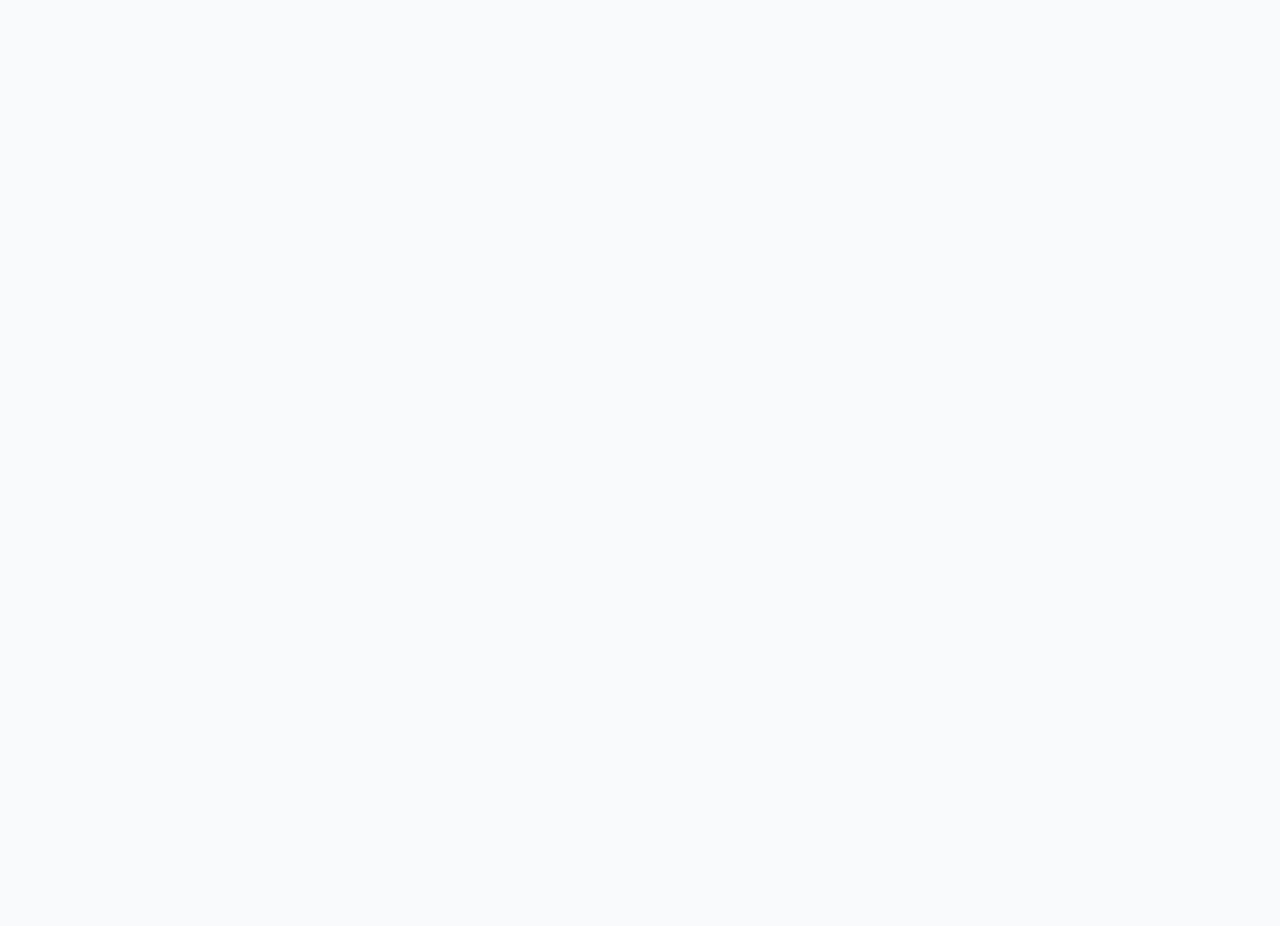
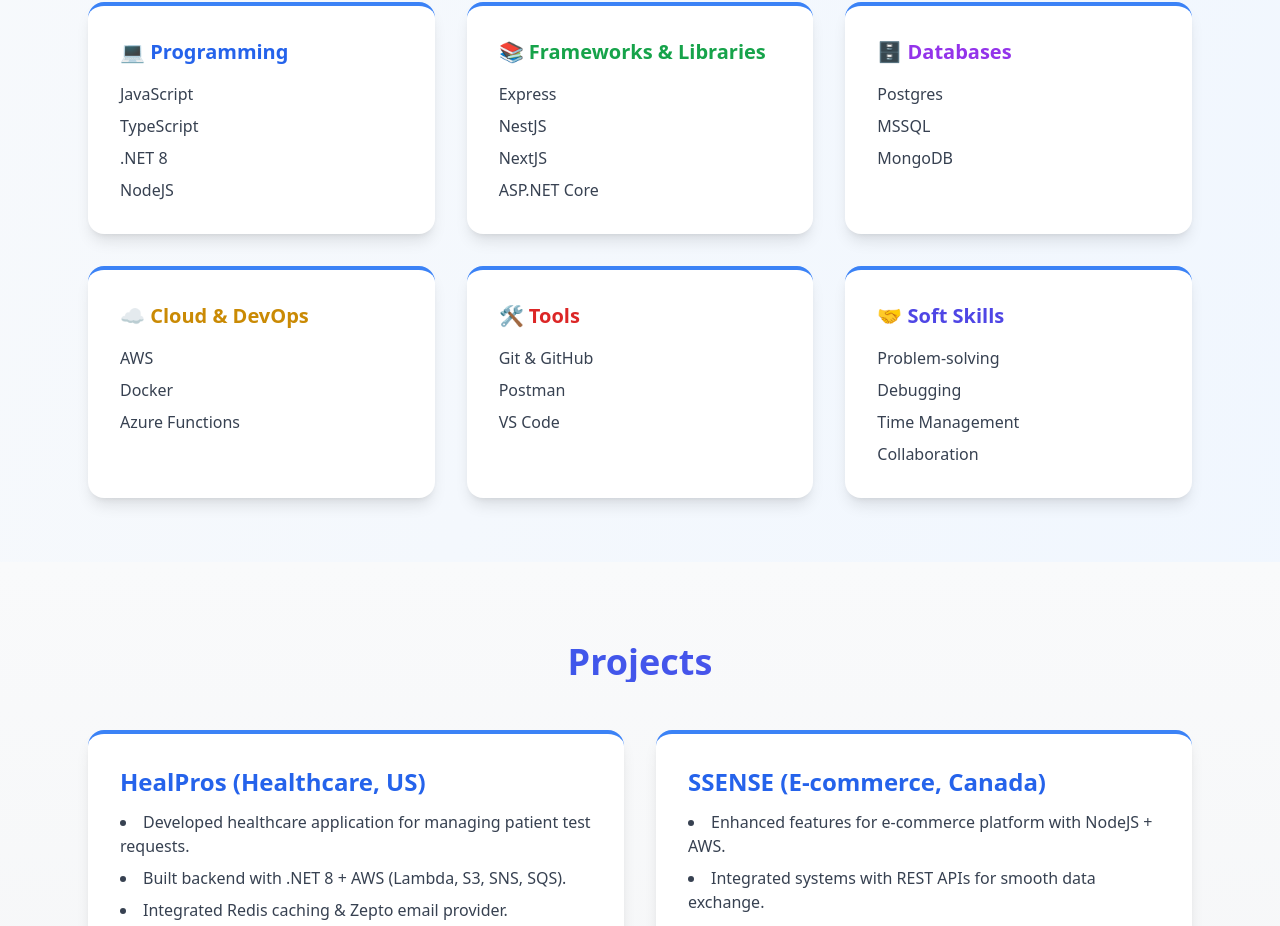
Before and after one commit to anandpalanisamyN/anand-palanisamy-portfolio, a React (Vite) app: page / in a window 1280 px wide. Shown: the part 1798-2724 px from the top of the page. Before the commit the page ends 1252 px from the top, so only its background shows below. Built offline with nearby package versions, Linux system fonts and the light colour scheme.

Commit message:
feat(AP-07): Contact Page (#7)

```diff
--- /dev/null
+++ b/src/components/sections/Contact.jsx
@@ -0,0 +1,35 @@
+import { FaEnvelope, FaGithub, FaLinkedin, FaPhone } from "react-icons/fa";
+import { Button } from "../ui/button";
+
+export default function Contact() {
+  return (
+    <section id="contact" className="max-w-6xl mx-auto px-6 py-16 text-center">
+      <h3 className="text-3xl font-bold mb-6">Get in Touch</h3>
+      <p className="text-gray-700 mb-6">
+        I’m always open to discussing new opportunities, collaborations, or just a friendly chat. Let’s connect!
+      </p>
+      <div className="flex flex-wrap justify-center gap-4">
+        <Button variant="outline">
+          <a href="mailto:anandpalanisamy98422@gmail.com" className="flex items-center gap-2">
+            <FaEnvelope /> Email
+          </a>
+        </Button>
+        <Button variant="outline">
+          <a href="tel:+919842291682" className="flex items-center gap-2">
+            <FaPhone /> +91 98422 91682
+          </a>
+        </Button>
+        <Button variant="outline">
+          <a href="https://github.com/anandpalanisamyN" target="_blank" rel="noopener noreferrer" className="flex items-center gap-2">
+            <FaGithub /> GitHub
+          </a>
+        </Button>
+        <Button variant="outline">
+          <a href="https://www.linkedin.com/in/anand-palanisamy-580b2b1b8/" target="_blank" rel="noopener noreferrer" className="flex items-center gap-2">
+            <FaLinkedin /> LinkedIn
+          </a>
+        </Button>
+      </div>
+    </section>
+  );
+}
--- /dev/null
+++ b/src/components/sections/Projects.jsx
@@ -0,0 +1,75 @@
+import { motion } from "framer-motion";
+import { CardContent } from "../ui/card";
+
+const projects = [
+  {
+    title: "HealPros (Healthcare, US)",
+    description: [
+      "Developed healthcare application for managing patient test requests.",
+      "Built backend with .NET 8 + AWS (Lambda, S3, SNS, SQS).",
+      "Integrated Redis caching & Zepto email provider.",
+      "Focused on scalability, security, and clean design patterns."
+    ]
+  },
+  {
+    title: "SSENSE (E-commerce, Canada)",
+    description: [
+      "Enhanced features for e-commerce platform with NodeJS + AWS.",
+      "Integrated systems with REST APIs for smooth data exchange.",
+      "Automated workflows using Azure timer functions.",
+      "Improved email workflows with Zepto email provider."
+    ]
+  },
+  {
+    title: "Load Board (Logistics, US)",
+    description: [
+      "Built role-based logistics platform with carrier/shipper modules.",
+      "Implemented load bidding and shipment lifecycle automation.",
+      "Added onboarding workflows for carriers & vehicle management."
+    ]
+  },
+  {
+    title: "Online Organic Store",
+    description: [
+      "Developed system to manage inventory, orders, and customers.",
+      "Digitized workflows for organic store operations.",
+      "Improved customer engagement and digital record keeping."
+    ]
+  }
+];
+
+export default function Projects() {
+  return (
+    <section id="projects" className="bg-gradient-to-b from-gray-50 to-gray-100 py-20">
+      <div className="max-w-6xl mx-auto px-6">
+        <motion.h3
+          initial={{ opacity: 0, y: 20 }}
+          whileInView={{ opacity: 1, y: 0 }}
+          transition={{ duration: 0.6 }}
+          viewport={{ once: true }}
+          className="text-4xl font-bold mb-12 text-center bg-gradient-to-r from-blue-600 to-purple-600 bg-clip-text text-transparent animate-gradient"
+        >
+          Projects
+        </motion.h3>
+
+        <div className="grid md:grid-cols-2 gap-8">
+          {projects.map((proj) => (
+            <motion.div
+              key={proj.title}
+              whileHover={{ scale: 1.03 }}
+              transition={{ type: "spring", stiffness: 200 }}
+              className="bg-white rounded-2xl shadow-lg overflow-hidden border-t-4 border-blue-500 hover:shadow-2xl transition"
+            >
+              <CardContent className="p-8">
+                <h4 className="text-2xl font-semibold mb-3 text-blue-600">{proj.title}</h4>
+                <ul className="list-disc list-inside space-y-2 text-gray-700 mb-4">
+                  {proj.description.map((line, idx) => <li key={idx}>{line}</li>)}
+                </ul>
+              </CardContent>
+            </motion.div>
+          ))}
+        </div>
+      </div>
+    </section>
+  );
+}
--- /dev/null
+++ b/src/components/sections/Skills.jsx
@@ -0,0 +1,40 @@
+import { motion } from "framer-motion";
+
+export default function Skills() {
+  return (
+    <section id="skills" className="max-w-6xl mx-auto px-6 py-16">
+      <motion.h3
+        initial={{ opacity: 0, y: 20 }}
+        whileInView={{ opacity: 1, y: 0 }}
+        transition={{ duration: 0.6 }}
+        viewport={{ once: true }}
+        className="text-4xl font-bold mb-12 text-center bg-gradient-to-r from-blue-600 to-purple-600 bg-clip-text text-transparent animate-gradient"
+      >
+        Skills
+      </motion.h3>
+
+      <div className="grid md:grid-cols-3 gap-8">
+        {[
+          { title: "💻 Programming", color: "text-blue-600", skills: ["JavaScript", "TypeScript", ".NET 8", "NodeJS"] },
+          { title: "📚 Frameworks & Libraries", color: "text-green-600", skills: ["Express", "NestJS", "NextJS", "ASP.NET Core"] },
+          { title: "🗄️ Databases", color: "text-purple-600", skills: ["Postgres", "MSSQL", "MongoDB"] },
+          { title: "☁️ Cloud & DevOps", color: "text-yellow-600", skills: ["AWS", "Docker", "Azure Functions"] },
+          { title: "🛠️ Tools", color: "text-red-600", skills: ["Git & GitHub", "Postman", "VS Code"] },
+          { title: "🤝 Soft Skills", color: "text-indigo-600", skills: ["Problem-solving", "Debugging", "Time Management", "Collaboration"] }
+        ].map((cat, idx) => (
+          <motion.div
+            key={idx}
+            whileHover={{ scale: 1.03 }}
+            transition={{ type: "spring", stiffness: 200 }}
+            className="bg-white rounded-2xl shadow-lg p-8 border-t-4 border-blue-500 hover:shadow-2xl transition"
+          >
+            <h4 className={`text-xl font-semibold mb-4 ${cat.color}`}>{cat.title}</h4>
+            <ul className="space-y-2 text-gray-700">
+              {cat.skills.map((s) => <li key={s}>{s}</li>)}
+            </ul>
+          </motion.div>
+        ))}
+      </div>
+    </section>
+  );
+}
--- a/src/portfolio.jsx
+++ b/src/portfolio.jsx
@@ -1,6 +1,10 @@
 import { useState } from "react";
 import About from "./components/sections/About";
+import Contact from "./components/sections/Contact";
+import Experience from "./components/sections/Experience";
 import Hero from "./components/sections/Hero";
+import Projects from "./components/sections/Projects";
+import Skills from "./components/sections/Skills";
 
 export default function Portfolio() {
   const [menuOpen, setMenuOpen] = useState(false);
@@ -104,10 +108,10 @@
       {/* Sections */}
       <Hero />
       <About />
-      {/* <Experience />
+      <Experience />
       <Skills />
       <Projects />
-      <Contact /> */}
+      <Contact />
 
       {/* Footer */}
       <footer className="bg-white py-6 mt-12 shadow-inner">
```
